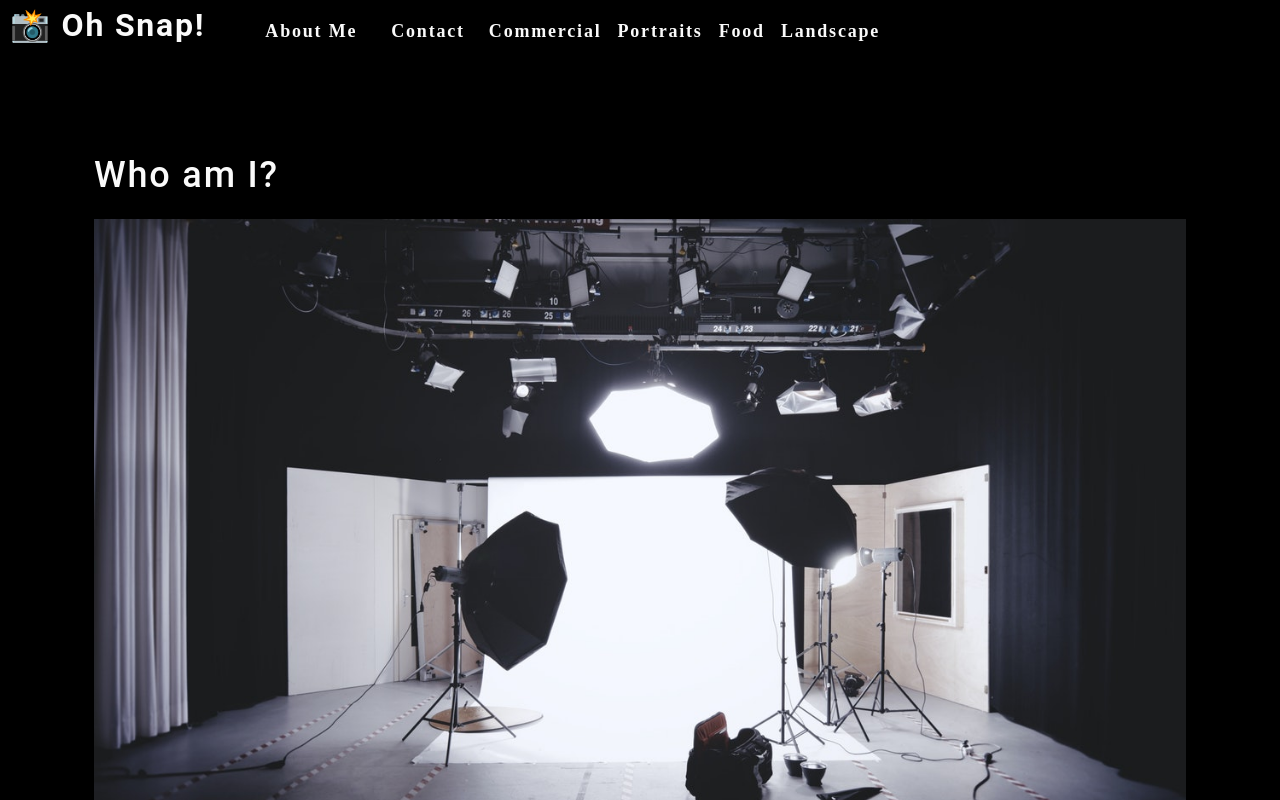
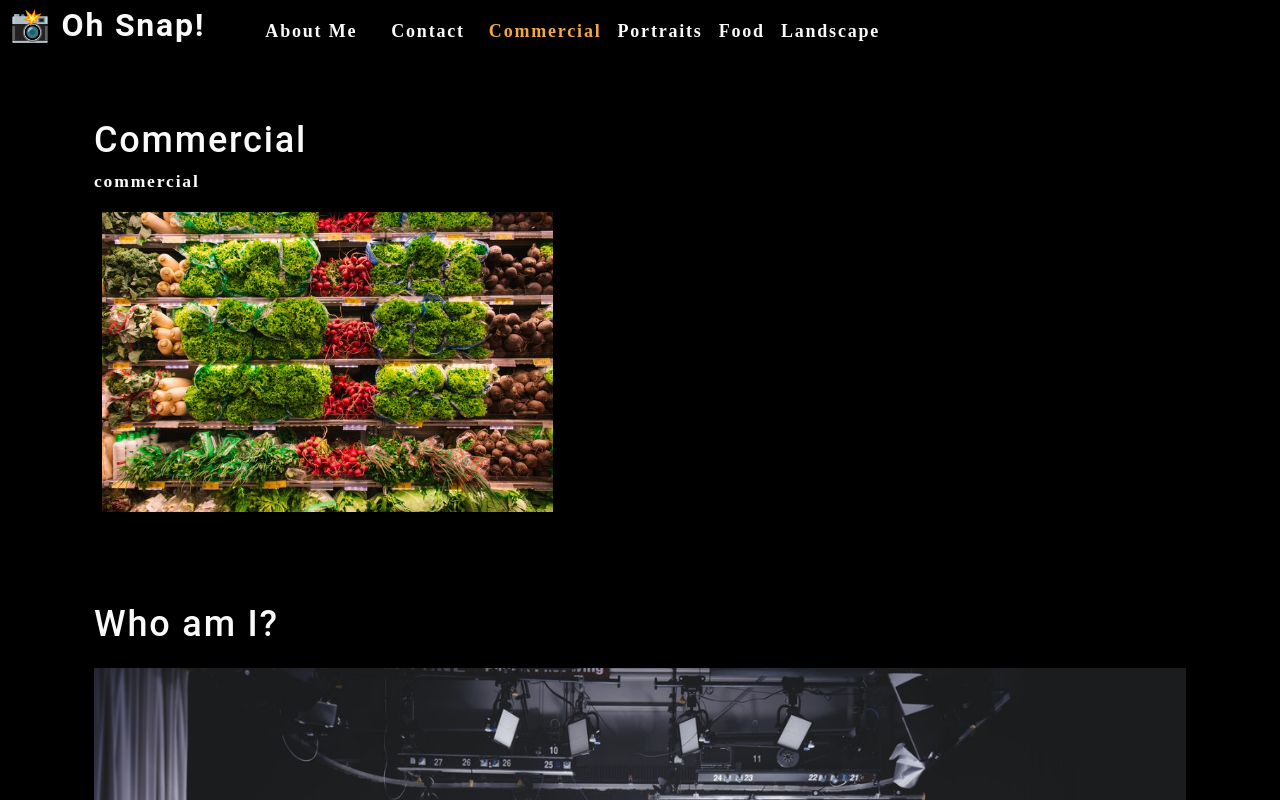
Before and after one commit to JonathanKim424/photo-port, a React (Create React App) app: page / in a window 1280 px wide. Shown: the top 800 px of the page. Built offline with nearby package versions, Linux system fonts and the light colour scheme.

Commit message:
added gallery component; added hook for nav categories

```diff
--- a/src/App.js
+++ b/src/App.js
@@ -1,12 +1,33 @@
-import React from 'react';
+import React, { useState } from 'react';
 import Nav from './components/Nav';
 import About from './components/About';
+import Gallery from './components/Gallery';
 
 function App() {
+  const [categories] = useState([
+    {
+        name: "commercial",
+        description: "Photos of grocery stores, food trucks, and other commercial projects"
+    },
+    {
+        name: "portraits",
+        description: "Portraits of people in my life"
+    },
+    {
+        name: "food",
+        description: "Delicious delicacies"
+    },
+    {
+        name: "landscape",
+        description: "Fields, farmhouses, waterfalls, and the beauty of nature"
+    }
+  ]);
+  const [currentCategory, setCurrentCategory] = useState(categories[0]);
   return (
     <div>
-      <Nav></Nav>
+      <Nav categories={categories} setCurrentCategory={setCurrentCategory} currentCategory={currentCategory}></Nav>
       <main>
+        <Gallery></Gallery>
         <About></About>
       </main>
     </div>
--- /dev/null
+++ b/src/components/Gallery/index.js
@@ -0,0 +1,21 @@
+import React from 'react';
+import { capitalizeFirstLetter } from '../../utils/helpers';
+import photo from '../../assets/small/commercial/0.jpg';
+
+function Gallery(props) {
+    const currentCategory = {
+        name: "commercial",
+        description: "Photos of grocery stores, food trucks, and other commercial projects"
+    };
+    return (
+        <section>
+            <h1>{capitalizeFirstLetter(currentCategory.name)}</h1>
+            <p>{currentCategory.name}</p>
+            <div className="flex-row">
+                <img src={photo} alt="category img" className="img-thumbnail mx-1"/>
+            </div>
+        </section>
+    );
+}
+
+export default Gallery;
--- a/src/components/Nav/index.js
+++ b/src/components/Nav/index.js
@@ -1,25 +1,15 @@
-import React from 'react';
+import React, { useEffect } from 'react';
 import { capitalizeFirstLetter } from '../../utils/helpers';
 
-function Nav() {
-    const categories = [
-        {
-            name: "commercial",
-            description: "Photos of grocery stores, food trucks, and other commercial projects"
-        },
-        {
-            name: "portraits",
-            description: "Portraits of people in my life"
-        },
-        {
-            name: "food",
-            description: "Delicious delicacies"
-        },
-        {
-            name: "landscape",
-            description: "Fields, farmhouses, waterfalls, and the beauty of nature"
-        }
-    ];
+function Nav(props) {
+    const {
+        categories = [],
+        setCurrentCategory,
+        currentCategory
+    } = props;
+    useEffect(() => {
+        document.title = capitalizeFirstLetter(currentCategory.name);
+    }, [currentCategory]);
     const handleClick = () => {
         console.log("click handled")
     }
@@ -43,8 +33,8 @@
                         </span>
                     </li>
                     {categories.map((category) => (
-                        <li className="mx-1" key={category.name}>
-                            <span onClick={() => { handleClick(); }}>
+                        <li className={`mx-1 ${currentCategory.name === category.name && 'navActive'}`} key={category.name}>
+                            <span onClick={() => { setCurrentCategory(category) }}>
                                 {capitalizeFirstLetter(category.name)}
                             </span>
                         </li>
```
